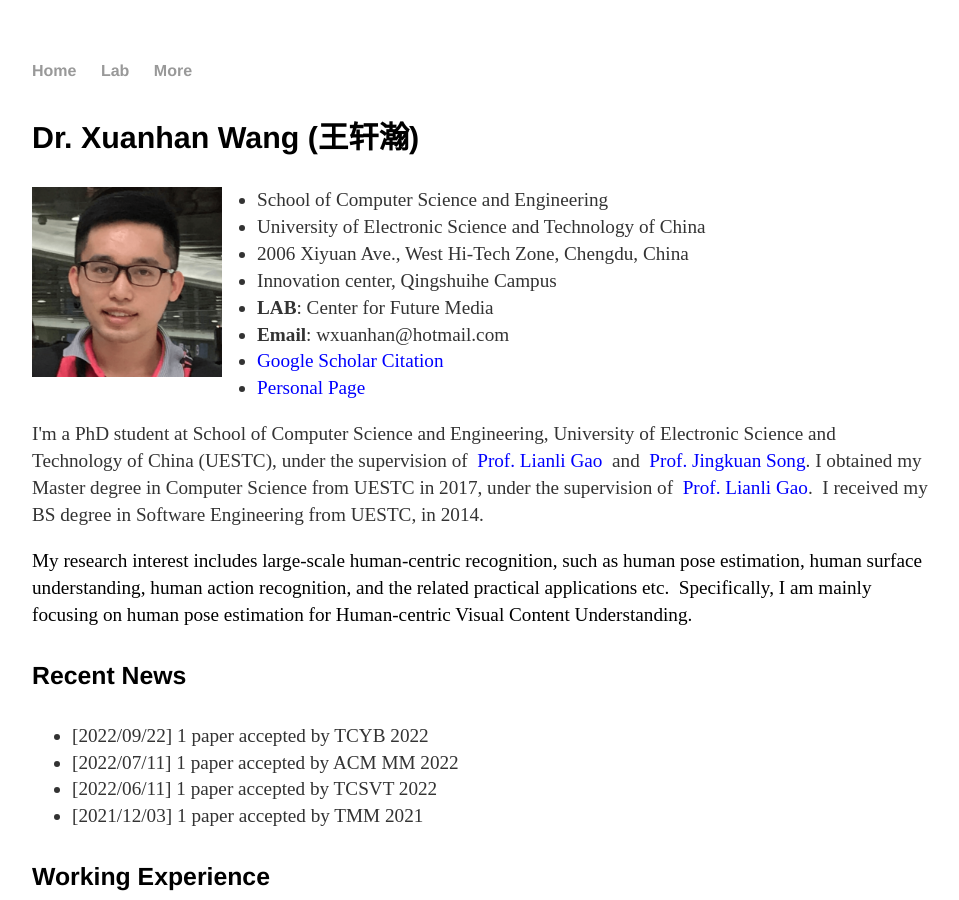
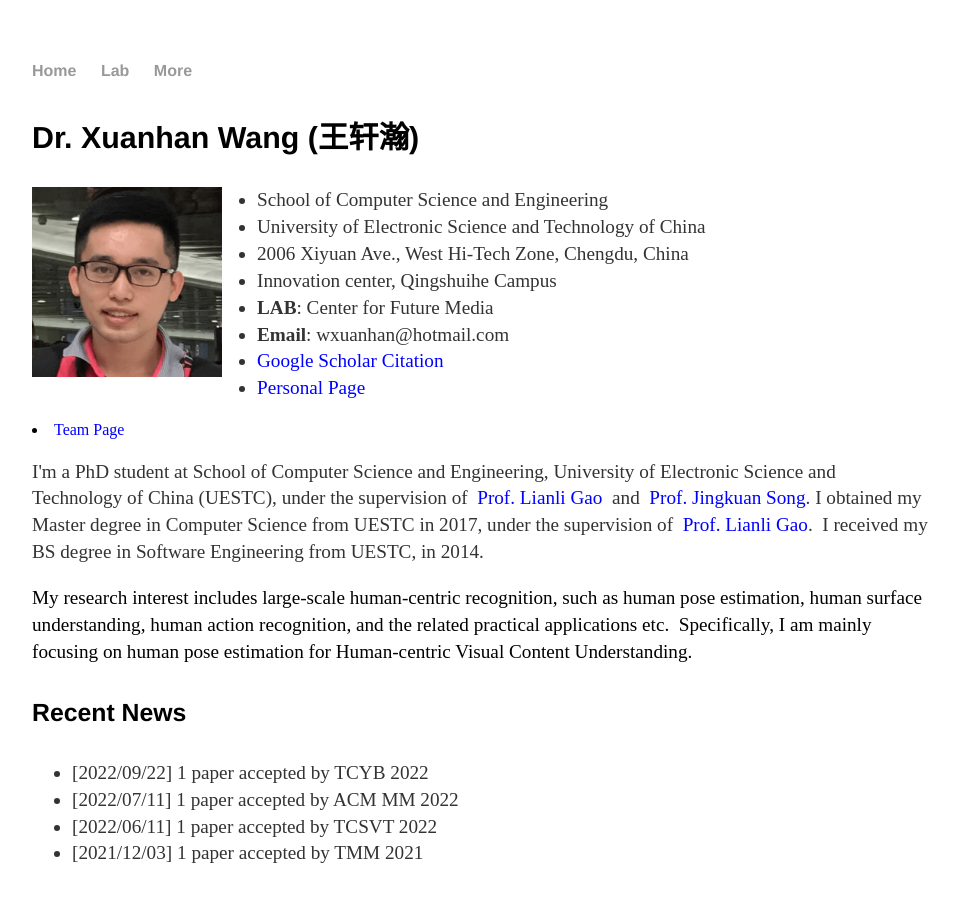
Before and after one commit to cfm-wxh/xuanhanwang.github.io, a Jekyll site: the page built from index.html, in a window 1280 px wide and 900 px high. Shown: the whole window, without its empty margins (160-1119 px from the left). Built offline with Jekyll 4.4.1, drawn with Linux system fonts in a browser that asks for light colours.

Commit message:
Update index.html

```diff
--- a/index.html
+++ b/index.html
@@ -15,6 +15,7 @@
 					<li> <b>Email</b>: wxuanhan@hotmail.com </li>
 					<li><a href="https://scholar.google.com/citations?user=qMpygM0AAAAJ&hl=en"><div style="color:blue;"> Google Scholar Citation </div></a></li>
 					<li><a href="https://stoa-xh91.github.io/"><iv style="color:blue;">Personal Page </div> </a></li>
+					<li><a href="https://github.com/HAG-uestc"><iv style="color:blue;">Team Page </div> </a></li>
 				</ul>
 			</p>
 			</div>
```
